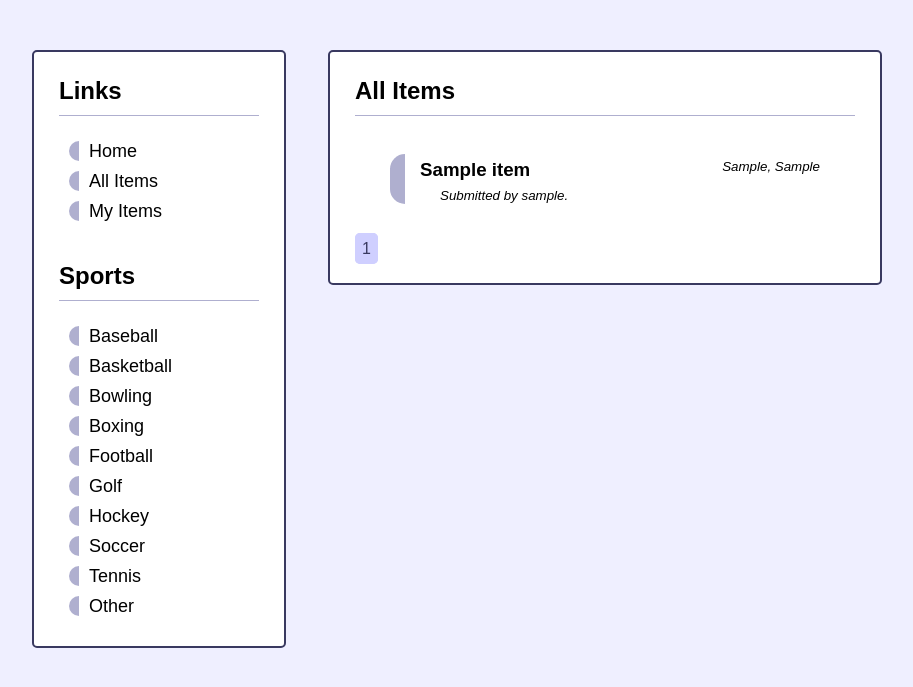
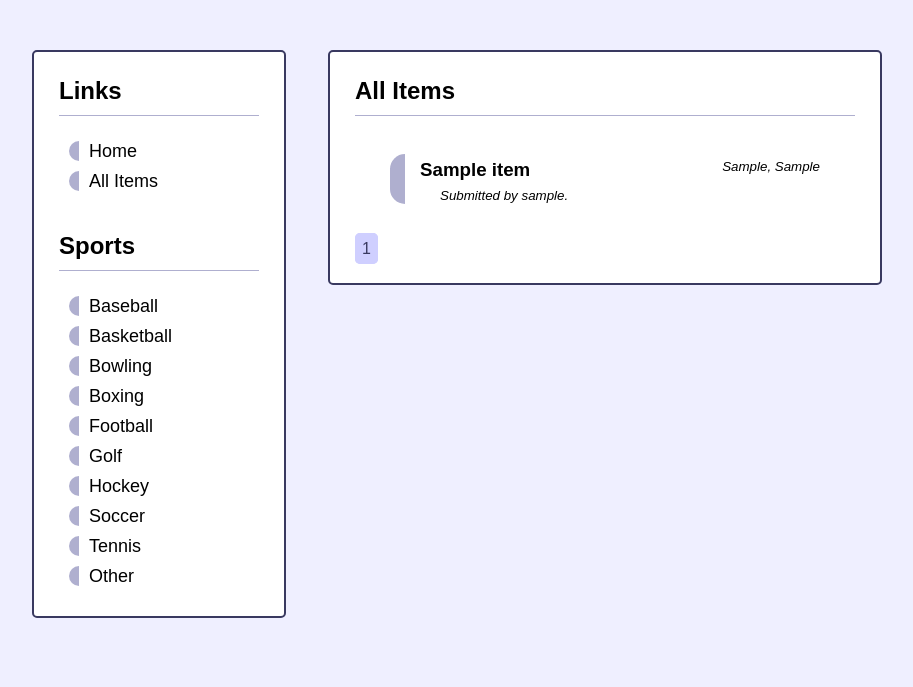
Before and after one commit to davidhammaker/Item_Catalog, a Flask app: page /all in a window 1280 px wide. Shown: the part 87-774 px from the top of the page, without its empty margins (183-1096 px from the left). Run offline with Flask 2, Linux system fonts and the light colour scheme; tables that the repository leaves empty hold one stand-in row (values such as "Sample post"); parts of the project's set-up code (start-up, migrations or seed data) failed here and were passed over.

Commit message:
Update 'My Items' anchor on 'left_column' template
The anchor only appears if the current user is authenticated. The anchor
points to the 'my_items' view function.

```diff
--- a/item_catalog/templates/left_column.html
+++ b/item_catalog/templates/left_column.html
@@ -2,7 +2,9 @@
     <ul>
         <li><a href="{{ url_for('main.home') }}">Home</a></li>
         <li><a href="{{ url_for('main.all_items') }}">All Items</a></li>
-        <li><a href="#">My Items</a></li>
+        {% if current_user.is_authenticated %}
+            <li><a href="{{ url_for('main.my_items') }}">My Items</a></li>
+        {% endif %}
     </ul>
     <br>
     <br>
```
